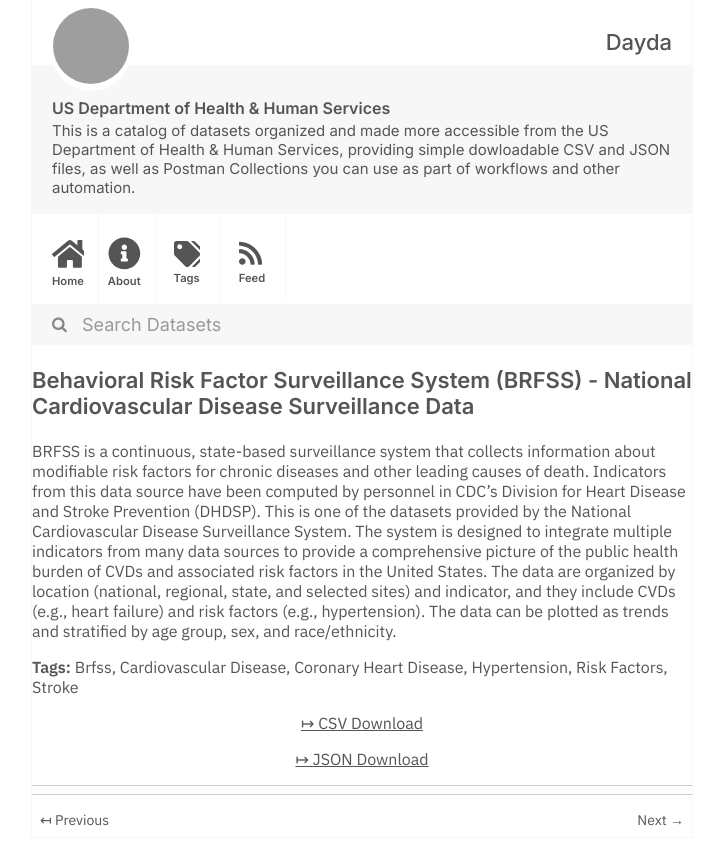
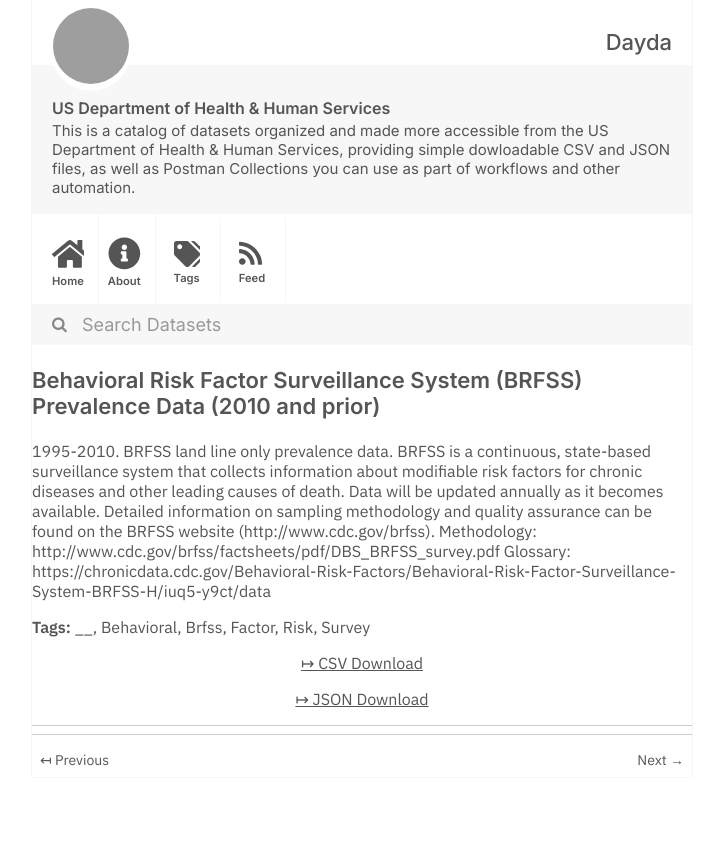
Before and after one commit to dayda-entities/us-department-of-health-and-human-services, a Jekyll site: the page built from _posts/2020-11-10-behavioral-risk-factor-surveil.md, in a window 1280 px wide, cut to the strip 0-865 px from the top of the page. Shown: the whole strip, without its empty margins (278-1000 px from the left). Built offline with Jekyll 4.4.1, drawn with Linux system fonts in a browser that asks for light colours; grey boxes are pictures that could not be loaded.

Commit message:
Publish Data

```diff
--- a/_posts/2020-11-10-behavioral-risk-factor-surveil.md
+++ b/_posts/2020-11-10-behavioral-risk-factor-surveil.md
@@ -1,22 +1,22 @@
 ---
 title: >-
-  Behavioral Risk Factor Surveillance System (BRFSS) -  National Cardiovascular
-  Disease Surveillance Data
-created: '2020-11-10T16:18:10.688024'
-modified: '2021-04-21T22:27:50.834839'
+  Behavioral Risk Factor Surveillance System (BRFSS) Prevalence Data (2010 and
+  prior)
+created: '2020-11-10T16:18:39.617030'
+modified: '2021-04-13T00:17:02.230833'
 state: active
 type: dataset
 tags:
+  - __
+  - Behavioral
   - Brfss
-  - Cardiovascular Disease
-  - Coronary Heart Disease
-  - Hypertension
-  - Risk Factors
-  - Stroke
+  - Factor
+  - Risk
+  - Survey
 groups: []
-csv_url: 'https://data.cdc.gov/api/views/ikwk-8git/rows.csv?accessType=DOWNLOAD'
-json_url: 'https://data.cdc.gov/api/views/ikwk-8git/rows.json?accessType=DOWNLOAD'
+csv_url: 'https://data.cdc.gov/api/views/y4ft-s73h/rows.csv?accessType=DOWNLOAD'
+json_url: 'https://data.cdc.gov/api/views/y4ft-s73h/rows.json?accessType=DOWNLOAD'
 layout: post
 
 ---
-BRFSS is a continuous, state-based surveillance system that collects information about modifiable risk factors for chronic diseases and other leading causes of death.  Indicators from this data source have been computed by personnel in CDC's Division for Heart Disease and Stroke Prevention (DHDSP). This is one of the datasets provided by the National Cardiovascular Disease Surveillance System. The system is designed to integrate multiple indicators from many data sources to provide a comprehensive picture of the public health burden of CVDs and associated risk factors in the United States. The data are organized by location (national, regional, state, and selected sites) and indicator, and they include CVDs (e.g., heart failure) and risk factors (e.g., hypertension). The data can be plotted as trends and stratified by age group, sex, and race/ethnicity.
+1995-2010. BRFSS land line only prevalence data. BRFSS is a continuous, state-based surveillance system that collects information about modifiable risk factors for chronic diseases and other leading causes of death. Data will be updated annually as it becomes available. Detailed information on sampling methodology and quality assurance can be found on the BRFSS website (http://www.cdc.gov/brfss). Methodology: http://www.cdc.gov/brfss/factsheets/pdf/DBS_BRFSS_survey.pdf Glossary: https://chronicdata.cdc.gov/Behavioral-Risk-Factors/Behavioral-Risk-Factor-Surveillance-System-BRFSS-H/iuq5-y9ct/data
```
